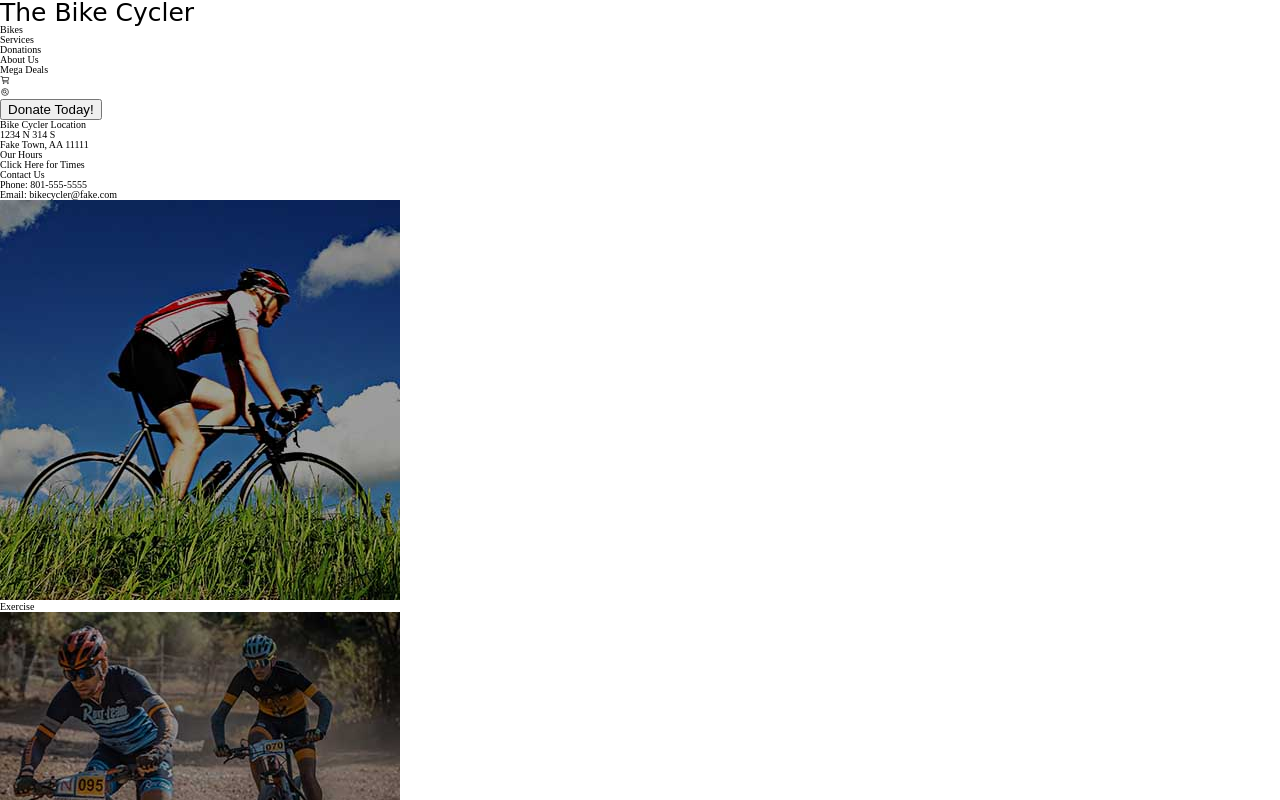
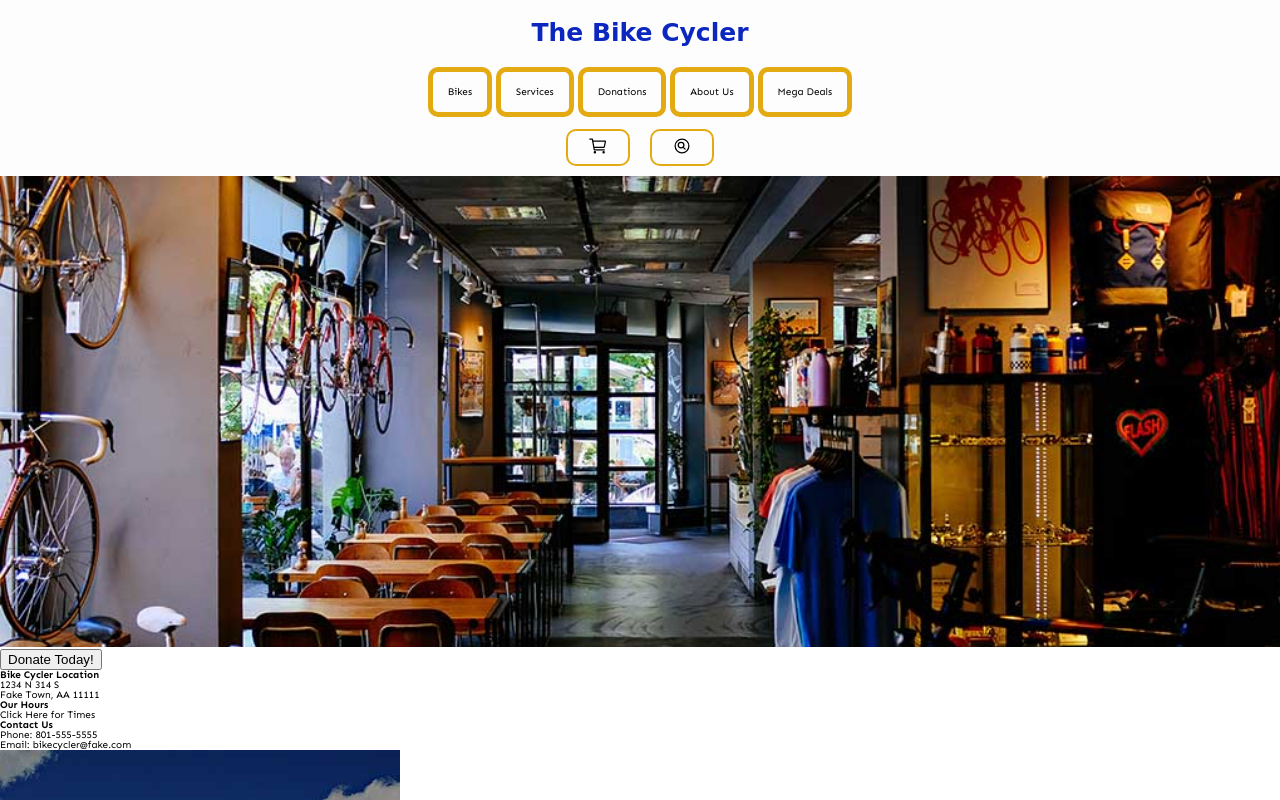
Before and after one commit to chstamm/bike-shop, a plain HTML site: page website/index.html in a window 1280 px wide. Shown: the top 800 px of the page. Drawn offline with nearby package versions, Linux system fonts and the light colour scheme; a web font is replaced by a local one.

Commit message:
header fixes

```diff
--- a/website/LESS/main.less
+++ b/website/LESS/main.less
@@ -0,0 +1,7 @@
+main {
+    .hero {
+        img {
+            width: 100%;
+        }
+    }
+}
--- a/website/LESS/reset.less
+++ b/website/LESS/reset.less
@@ -20,7 +20,7 @@ time, mark, audio, video {
 	padding: 0;
 	border: 0;
 	font-size: 100%;
-	font: inherit;
+	font-family: inherit;
 	vertical-align: baseline;
 }
 /* HTML5 display-role reset for older browsers */
--- a/website/LESS/topbar.less
+++ b/website/LESS/topbar.less
@@ -1,11 +1,68 @@
 body {
-
+    font-family: 'Sen', sanserif;
 }
 
-header {
-   a {
-        font-family: @logoFont;
-        font-size:  @logoSize;
-        text-decoration: none;
+#top_bar{
+    background-color: @white;
+    display: flex;
+    flex-direction: column;
+    align-items: center;
+    width: 100%;
+    /* position: fixed;
+    top: 0;
+    width: 100%; */
+    .logo{
+        padding: 2rem 0;
+        a {
+            font-family: @logoFont;
+            font-size:  @logoFontSize;
+            color: @accent1;
+        }
+    }
+
+    nav{
+
+        ul {
+            display: flex;
+            li {
+
+                border: solid @accent3 .5rem;
+                margin: .2rem;
+                padding: 1.5rem;
+                border-radius: 1rem;
+            }
+        }
+    }
+    #icons{
+        display: flex;
+        .icon{
+            font-size: @iconFontSize;
+            padding: .5rem 2rem;
+            margin: 1rem;
+            border: solid @accent3 .2rem;
+            border-radius: 1rem;
+        }
     }
 }
+
+//responsive
+    /* .responsive(450px, {
+        float: left;
+        margin-top: 10px;
+    }); */
+
+/* nav{
+        font-size: @NavFontSize;
+        margin-right: 1rem;
+        text-transform: uppercase;
+        ul {
+            display: flex;
+            justify-content: center;
+            li {
+                padding: 1rem;
+            }
+            li:hover {
+                background-color: @accent3;
+            }
+        }
+    } */
--- a/website/LESS/var.less
+++ b/website/LESS/var.less
@@ -12,4 +12,6 @@
 @bold: 'Sen', sanserif 700;
 
 // font sizes
-@logoSize: 2.5rem;
+@logoFontSize: 2.5rem;
+@NavFontSize: 1.5rem;
+@iconFontSize: 2rem;
--- a/website/index.html
+++ b/website/index.html
@@ -15,15 +15,14 @@
 </head>
 
 <body>
-
-	<div id="top_bar">
-		<header>
+	<header id="top_bar">
+		<div class="logo">
 			<a href="index.html">
-			<h1>
-				The Bike Cycler
-			</h1>
+				<h1>
+					The Bike Cycler
+				</h1>
 			</a>
-		</header>
+		</div>
 		<nav>
 			<ul>
 				<li><a href="bikes.html" target="_blank">Bikes</a></li>
@@ -32,17 +31,20 @@
 				<li><a href="#">About Us</a></li>
 				<li><a href="#">Mega Deals</a></li>
 			</ul>
-			<div id="cart_icon">
+		</nav>
+		<div id="icons">
+			<div class="icon">
 				<ion-icon name="cart-outline"></ion-icon>
 			</div>
-			<div id="search_icon">
+			<div class="icon">
 				<ion-icon name="search-circle-outline"></ion-icon>
 			</div>
-		</nav>
-	</div>
+		</div>
+	</header>
 
 	<main>
 		<div class="hero">
+			<img src="images/bikes_home_topHero.jpg" alt="bike shop">
 			<button>
 				Donate Today!
 			</button>
@@ -158,7 +160,17 @@
 		</div>
 	</footer>
 
-	<script src="https://unpkg.com/ionicons@5.0.0/dist/ionicons.js"></script>
+	<script>
+		function toggle() {
+			var menu = document.getElementById("navToggle");
+			if (menu.style.display === "block") {
+				menu.style.display = "none";
+			} else {
+				menu.style.display = "block";
+			}
+		}
+	</script>
+<script src="https://unpkg.com/ionicons@5.0.0/dist/ionicons.js"></script>
 </body>
 
 </html>
```
Also changed, not shown: website/css/index.css.
